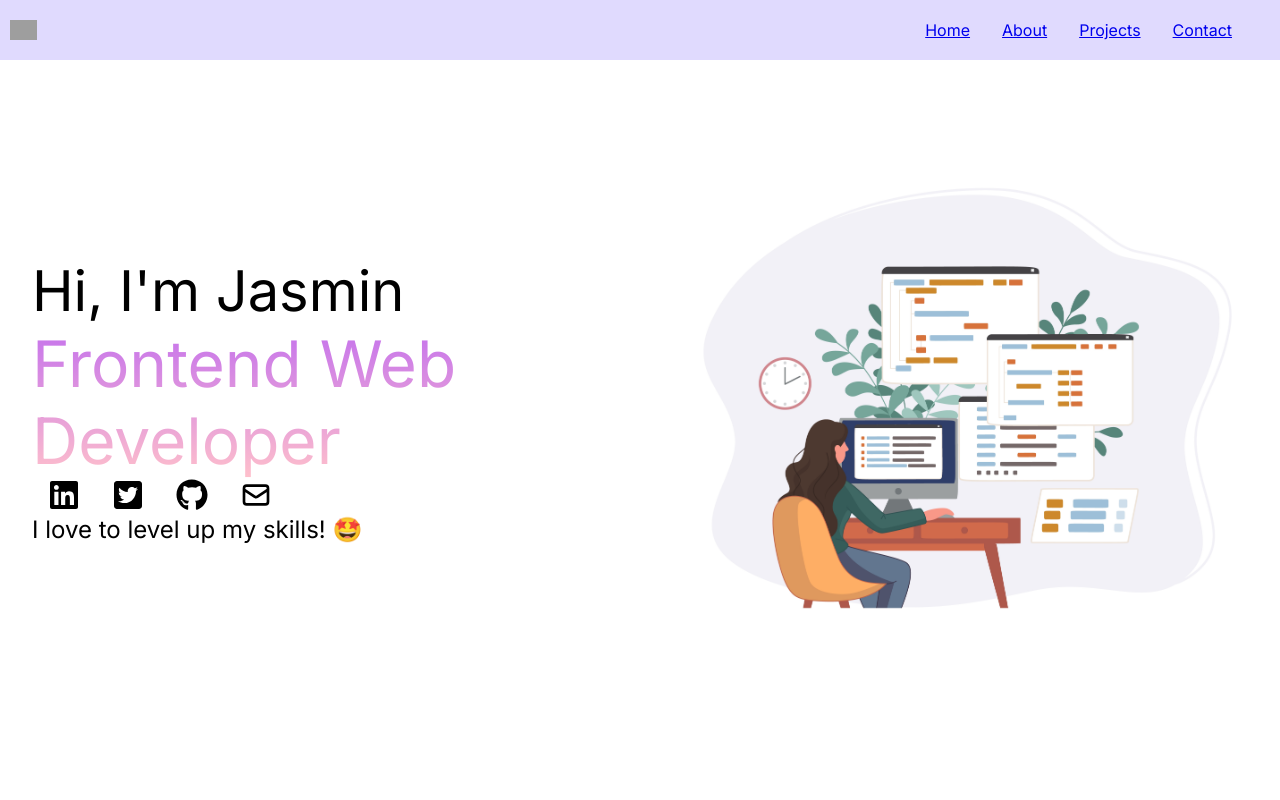
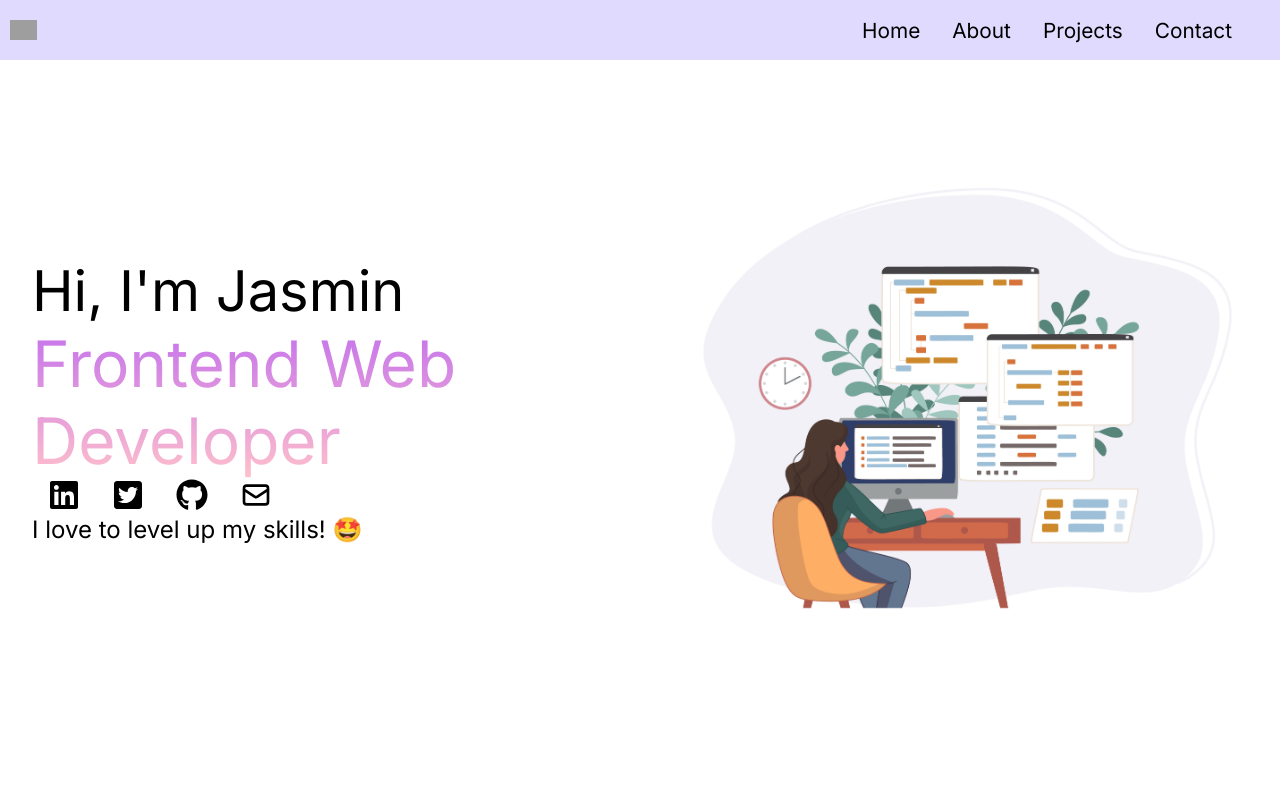
Before and after one commit to Jasminvillatoro/Jasmin-Portfolio, a React (Create React App) app: page / in a window 1280 px wide. Shown: the top 800 px of the page. Built offline with nearby package versions, Linux system fonts and the light colour scheme; grey boxes are pictures that could not be loaded.

Commit message:
added className to fix issue with the other a tags

```diff
--- a/src/components/Nav.js
+++ b/src/components/Nav.js
@@ -23,16 +23,24 @@ const Nav = () => {
         </div>
         <ul className={`menuNav ${navbarOpen ? ' showMenu' : ''}`}>
           <li>
-            <a href="#home">Home</a>
+            <a className="navbar-a" href="#home">
+              Home
+            </a>
           </li>
           <li>
-            <a href="#about">About</a>
+            <a className="navbar-a" href="#about">
+              About
+            </a>
           </li>
           <li>
-            <a href="#projects">Projects</a>
+            <a className="navbar-a" href="#projects">
+              Projects
+            </a>
           </li>
           <li>
-            <a href="#contact">Contact</a>
+            <a className="navbar-a" href="#contact">
+              Contact
+            </a>
           </li>
         </ul>
       </nav>
```
